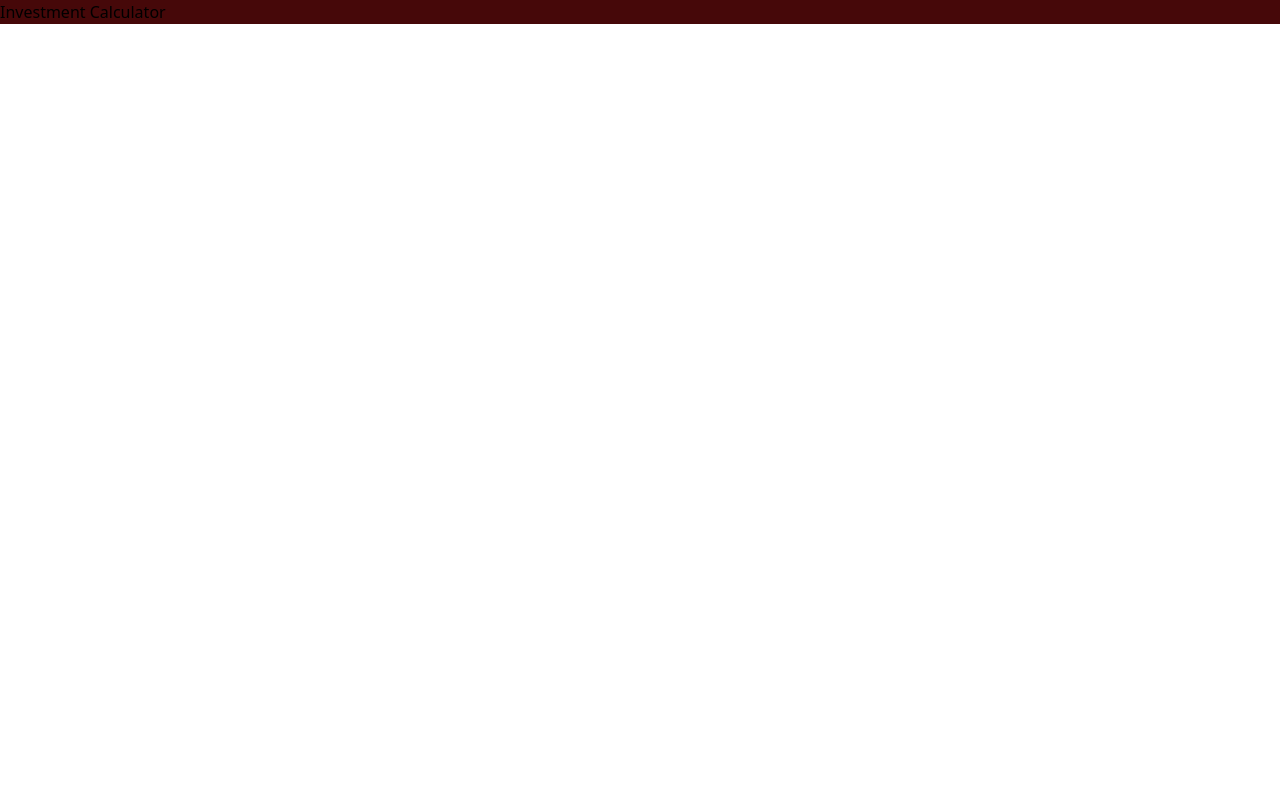
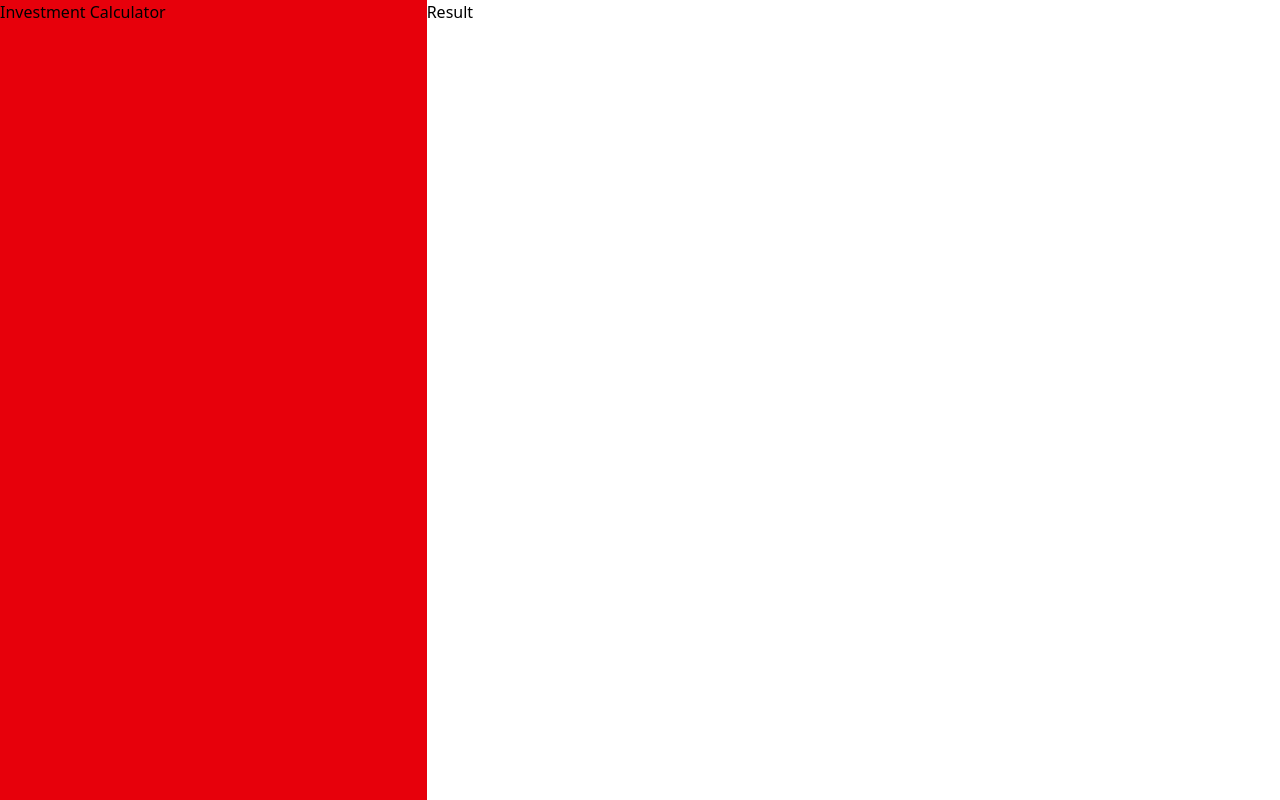
Before and after one commit to rochabaracho/project-investment-calculator, a website built with Vite: page index.html in a window 1280 px wide. Built offline with nearby package versions, Linux system fonts and the light colour scheme.

Commit message:
25.6. The Project's First Commit.

```diff
--- a/index.html
+++ b/index.html
@@ -6,7 +6,12 @@
     <title>Project Investment Calculator</title>
     <link rel="stylesheet" href="./style.css" />
   </head>
-  <body>
-    <h1 class="bg-red-950">Investment Calculator</h1>
+  <body class="h-[100dvh] grid grid-cols-3 grid-rows-2">
+    <aside class="row-span-2 bg-red-600">
+      <h1>Investment Calculator</h1>
+    </aside>
+    <main>
+      <p>Result</p>
+    </main>
   </body>
 </html>
```
Also changed, not shown: README.md.
